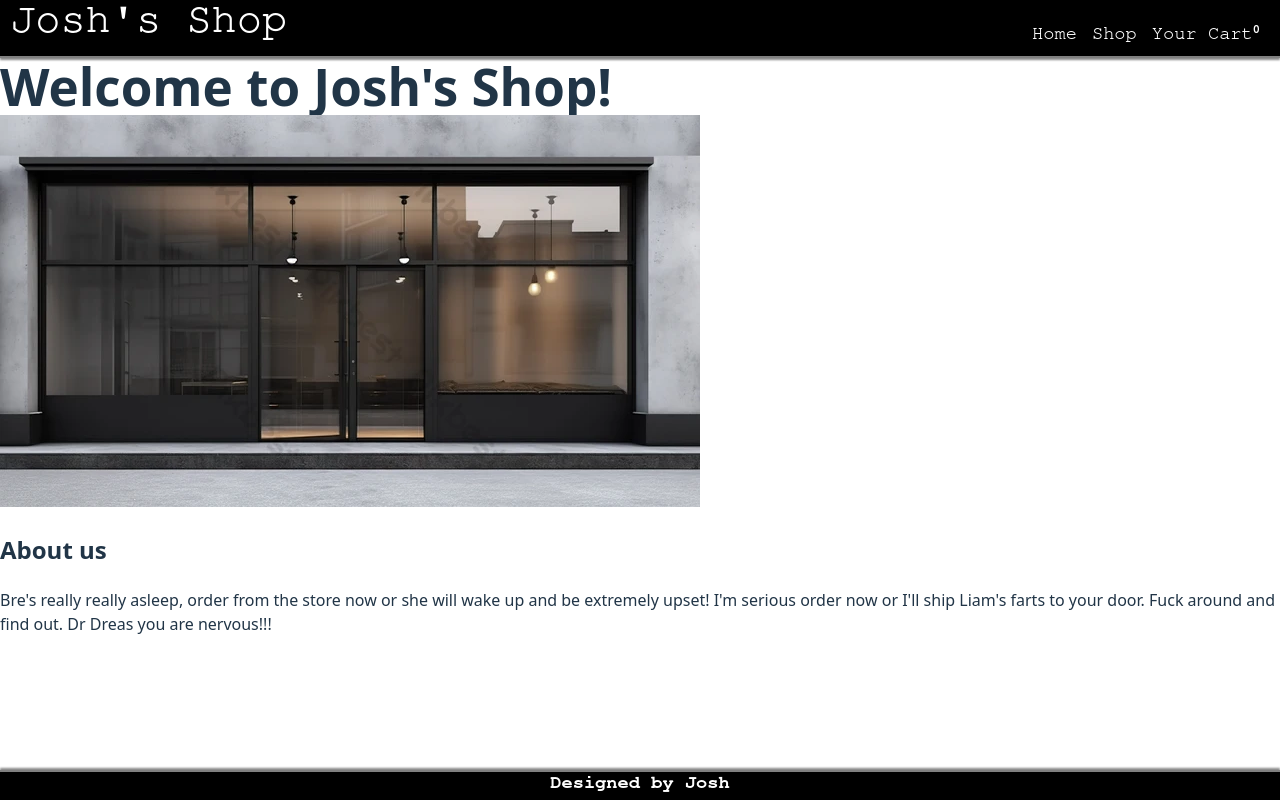
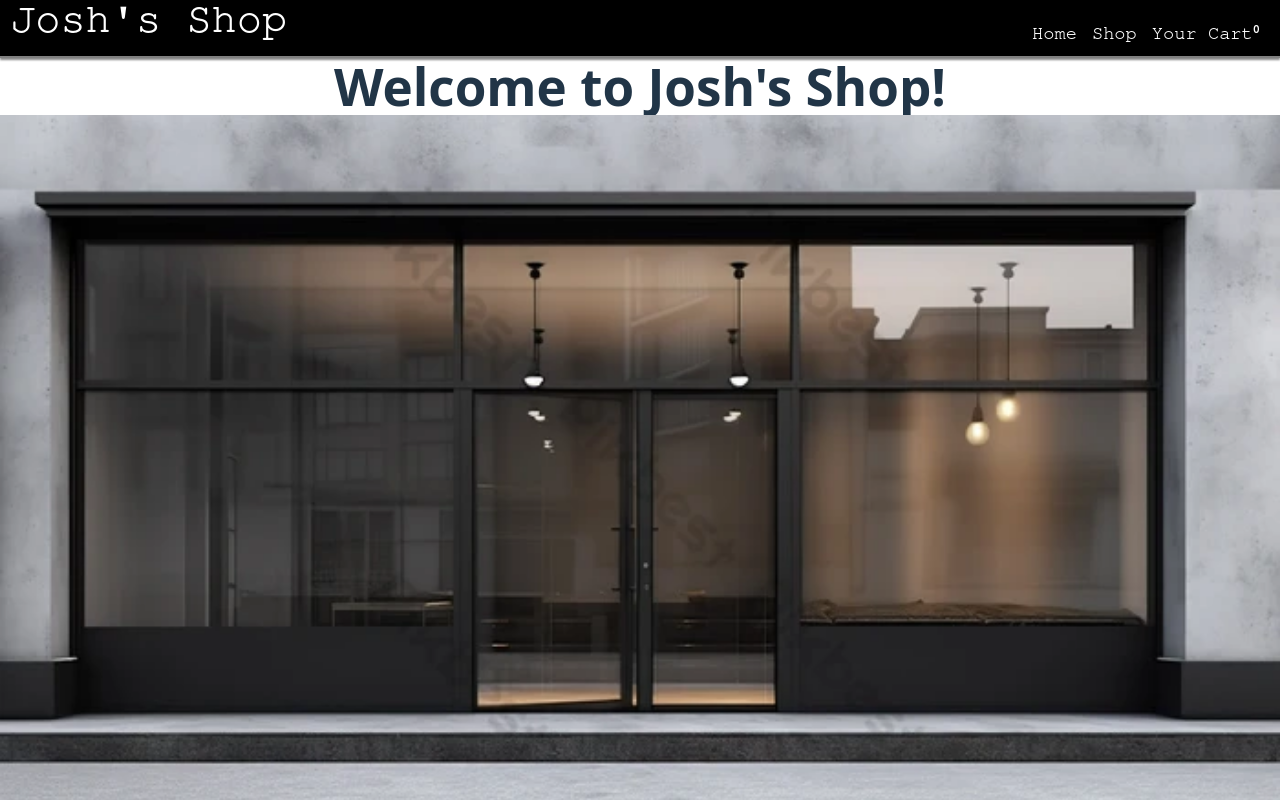
Before and after one commit to joshp423/Shopping-Cart, a React (Vite) app: page / in a window 1280 px wide. Shown: the top 800 px of the page. Built offline with nearby package versions, Linux system fonts and the light colour scheme; no server answers.

Commit message:
homepage formatting

```diff
--- /dev/null
+++ b/src/components/Homepage/homepage.css
@@ -0,0 +1,25 @@
+.homePage {
+  display: grid;
+  grid-template-rows: auto auto auto;
+}
+
+.hpTitle {
+  display: flex;
+  align-items: center;
+  justify-content: center;
+}
+
+.hpImage {
+  display: flex;
+  align-items: center;
+  justify-content: center;
+}
+
+.hpImage > img {
+  width: 100%;
+  height: auto;
+}
+
+.hpAbout {
+    margin: 0px 20px 0px 20px
+}
--- a/src/components/Homepage/homepage.jsx
+++ b/src/components/Homepage/homepage.jsx
@@ -1,5 +1,6 @@
-import NavBar from '../Navbar/navBar';
+import './homepage.css';
 import storeImage from '../../assets/sleek-and-modern-storefront-design-black-aluminum-glass-front-view-3d-rendered-illustration_9863077.png';
+
 function Homepage() {
   return (
     <div className="homePage">
@@ -14,10 +15,23 @@ function Homepage() {
       <div className="hpAbout">
         <h2>About us</h2>
         <p>
-          Bre's really really asleep, order from the store now or she will wake
-          up and be extremely upset! I'm serious order now or I'll ship Liam's
-          farts to your door. Fuck around and find out. Dr Dreas you are
-          nervous!!!
+          Lorem ipsum dolor sit amet, consectetur adipiscing elit. In consequat
+          eu felis vitae gravida. Praesent ac mollis lectus. Nulla aliquam in
+          magna nec sodales. Vivamus ac vehicula nibh. Nunc turpis mi, tempus ac
+          laoreet et, dignissim ut ipsum. Maecenas efficitur tempor ultricies.
+          Suspendisse sodales leo elit, dictum rhoncus tellus dapibus ac. Proin
+          bibendum aliquam pretium. Mauris quis est vel mauris fringilla sodales
+          nec ac augue. Nam nec neque et elit sagittis rhoncus. Fusce efficitur
+          accumsan ultrices. In consectetur pretium orci, nec tristique odio
+          vehicula sit amet. Fusce tristique lacus augue, nec cursus ligula
+          commodo at. Donec tellus elit, iaculis vitae neque ac, blandit
+          imperdiet tellus. Integer bibendum mi ut ex finibus faucibus. Praesent
+          quam nisl, lacinia quis ultricies nec, pretium sed nulla. Duis
+          dignissim dolor sed sem accumsan tempus. Vestibulum velit mauris,
+          accumsan ut pretium a, volutpat a erat. Vivamus malesuada ex nisl,
+          blandit gravida sem aliquam ac. Fusce porttitor, lacus at volutpat
+          condimentum, sem mauris dignissim velit, non pharetra tellus metus et
+          quam.
         </p>
       </div>
     </div>
```
Also changed, not shown: 1 other file (tests, documents, lock files or other folders).
